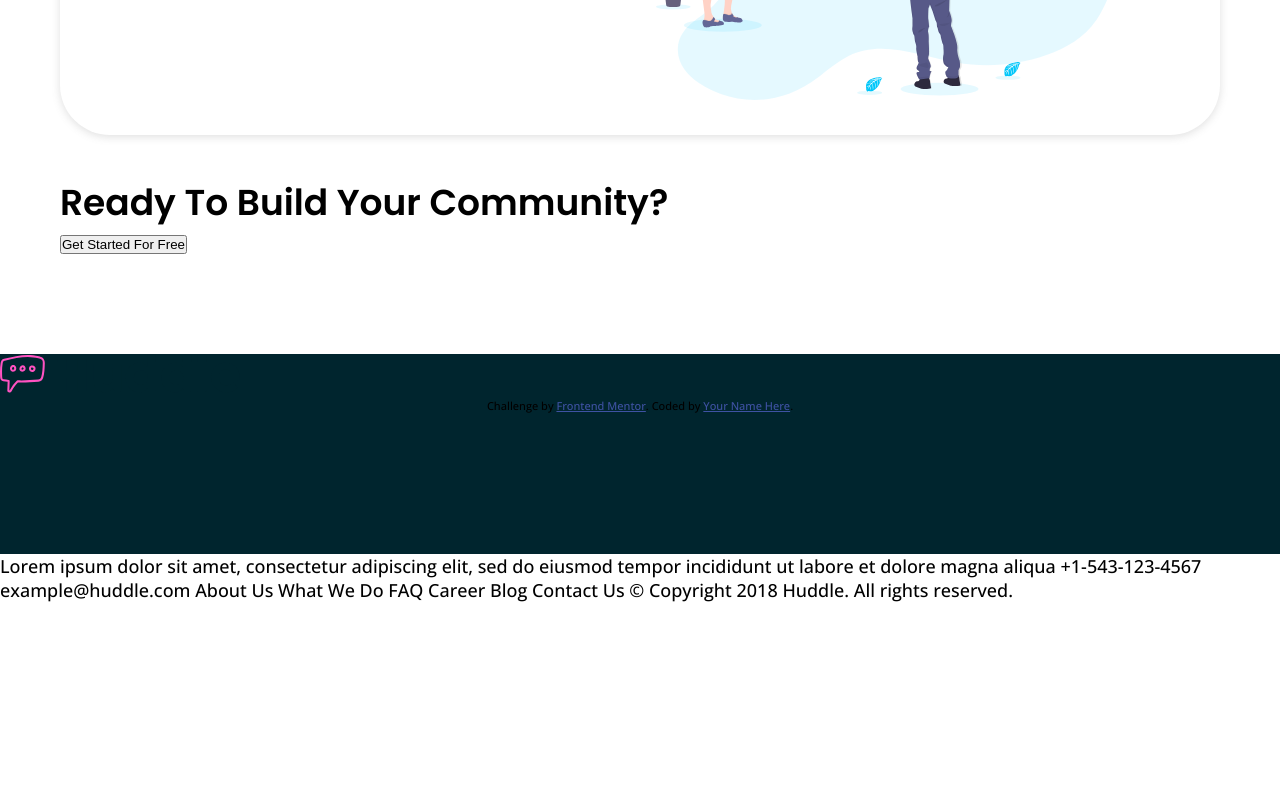
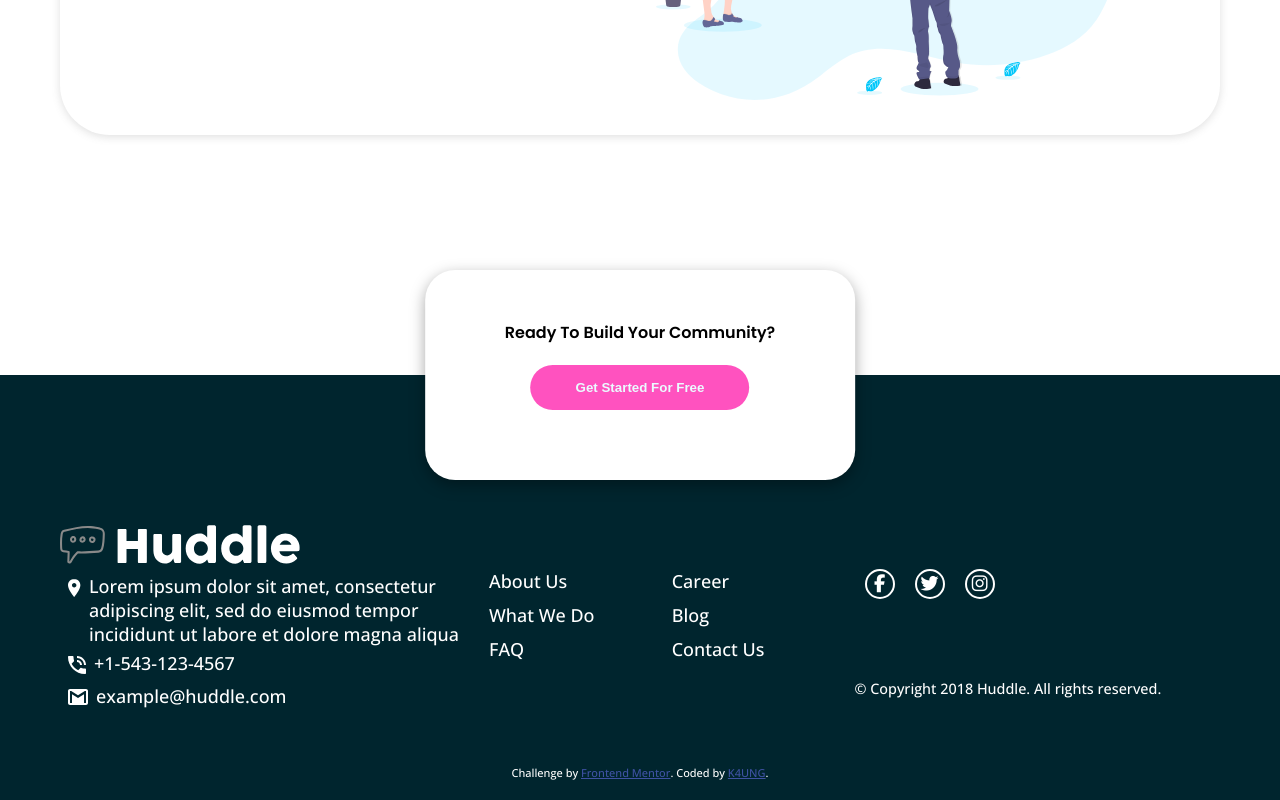
Before and after one commit to K4UNG/K4UNG.github.io, a plain HTML site: page index.html in a window 1280 px wide. Shown: the part 2192-2992 px from the top of the page. Before the commit the page ends 2794 px from the top, so only its background shows below. Drawn offline with nearby package versions, Linux system fonts and the light colour scheme.

Commit message:
add footer and mobile responsive

```diff
--- a/index.html
+++ b/index.html
@@ -11,6 +11,8 @@
   <link rel="preconnect" href="https://fonts.googleapis.com">
   <link rel="preconnect" href="https://fonts.gstatic.com" crossorigin>
   <link href="https://fonts.googleapis.com/css2?family=Open+Sans:wght@500&family=Poppins:wght@600&display=swap" rel="stylesheet">
+
+  <script src="https://kit.fontawesome.com/c116d6343c.js" crossorigin="anonymous"></script>
 
   <link rel="stylesheet" href="styles.css">
 </head>
@@ -63,41 +65,58 @@
     </div>
 
     <div class="float-card">
-      <h1>Ready To Build Your Community?</h1>
+      <h2>Ready To Build Your Community?</h2>
       <a href="#"><button>Get Started For Free</button></a>
     </div>
   </div>
 
+  <footer>
+    <div class="footer-logo"><img src="images/logo.svg" alt="logo"></div>
+    <ul class="footer-content">
+      <li class="footer-col1">
+        <ul>
+          <li>
+            <img src="images/icon-location.svg" alt="location icon">
+            <p>Lorem ipsum dolor sit amet, consectetur adipiscing elit, sed do eiusmod tempor incididunt ut labore et dolore magna aliqua</p>
+          </li>
+          <li>
+            <img src="images/icon-phone.svg" alt="phone icon">
+            <p>+1-543-123-4567</p>
+          </li>
+          <li>
+            <img src="images/icon-email.svg" alt="mail icon">
+            <p>example@huddle.com</p>
+          </li>
+        </ul>
+      </li>
+      <li class="footer-col2">
+        <ul>
+          <li><a href="#">About Us</a></li>
+          <li><a href="#">What We Do</a></li>
+          <li><a href="#">FAQ</a></li>
+        </ul>
+        <ul>
+          <li><a href="#">Career</a></li>
+          <li><a href="#">Blog</a></li>
+          <li><a href="#">Contact Us</a></li>
+        </ul>
+      </li>
+      <li class="footer-col3">
+        <ul>
+          <li><a href="#"><i class="fa-brands fa-facebook-f"></i></a></li>
+          <li><a href="#"><i class="fa-brands fa-twitter"></i></a></li>
+          <li><a href="#"><i class="fa-brands fa-instagram"></i></a></li>
+        </ul>
+        <p>&copy; Copyright 2018 Huddle. All rights reserved.</p>
+      </li>
+    </ul>
+    <p class="attribution">
+      Challenge by <a href="https://www.frontendmentor.io?ref=challenge" target="_blank">Frontend Mentor</a>.
+      Coded by <a href="https://github.com/K4UNG">K4UNG</a>.
+    </p>
+  </footer>
 
 
 
-
-  <footer>
-    <img src="images/logo.svg" alt="logo">
-    <ul class="footer-content">
-
-    </ul>
-    <p class="attribution">
-      Challenge by <a href="https://www.frontendmentor.io?ref=challenge" target="_blank">Frontend Mentor</a>.
-      Coded by <a href="#">Your Name Here</a>.
-    </p>
-  </footer>
-
-  Lorem ipsum dolor sit amet, consectetur adipiscing elit, sed do eiusmod tempor
-  incididunt ut labore et dolore magna aliqua
-
-  +1-543-123-4567
-  example@huddle.com
-
-  About Us
-  What We Do
-  FAQ
-
-  Career
-  Blog
-  Contact Us
-
-  &copy; Copyright 2018 Huddle. All rights reserved.
-
 </body>
 </html>
--- a/styles.css
+++ b/styles.css
@@ -1,4 +1,4 @@
-.attribution { font-size: 11px; text-align: center; }
+.attribution { font-size: 11px; text-align: center; color: white; margin-top: 50px;}
 .attribution a { color: hsl(228, 45%, 44%); }
 
 *,
@@ -87,7 +87,8 @@ body h3 {
     max-width: 700px;
 }
 
-.hero-text a button {
+.hero-text a button,
+.float-card a button {
     background-color: var(--primary);
     outline-style: none;
     border: none;
@@ -99,12 +100,14 @@ body h3 {
     transition: background-color .3s ease;
 }
 
-.hero-text a button:hover {
+.hero-text a button:hover,
+.float-card a button:hover {
     background-color: hsla(322, 100%, 66%, 0.7);
 }
 
 .cards {
-    padding: 150px 60px 100px;
+    padding: 150px 60px 200px;
+    position: relative;
 }
 
 .card {
@@ -134,12 +137,132 @@ body h3 {
     height: auto;
 }
 
-footer {
-    background-color: var(--dark);
-    height: 200px;
+.float-card {
+    height: 150px;
+    position: absolute;
+    background: white;
+    border-radius: 30px;
+    box-shadow: rgba(0, 0, 0, 0.35) 0px 5px 15px;
+    text-align: center;
+    padding: 30px 80px;
+    bottom: 0;
+    right: 50%;
+    transform: translate(50%, 50%);
 }
 
-@media (max-width: 1100px) {
+.float-card h2 {
+    width: max-content;
+    font-size: medium;
+    margin: 20px 0;
+}
+
+footer {
+    padding: 150px 60px 20px;
+    background-color: var(--dark);
+}
+
+.footer-logo img {
+    filter: invert(100%) sepia(100%) saturate(0%) hue-rotate(294deg) brightness(105%) contrast(106%);
+}
+
+.footer-content {
+    display: grid;
+    grid-template-columns: 1fr 1fr 1fr;
+    list-style: none;
+}
+
+.footer-col1 {
+    list-style: none;
+    color: white;
+    width: max-content;
+}
+
+.footer-col1 li {
+    display: flex;
+    align-items: flex-start;
+    margin: 5px 0;
+}
+
+.footer-col1 p {
+    display: inline-block;
+    max-width: 400px;
+}
+
+.footer-col1 li img {
+    margin: 5px 8px;
+}
+
+.footer-col2 {
+    display: grid;
+    grid-template-columns: 1fr 1fr;
+}
+
+.footer-col2 ul {
+    list-style: none;
+}
+
+.footer-col2 ul li a {
+    text-decoration: none;
+    color: white;
+}
+
+.footer-col2 ul li {
+    width: max-content;
+    margin-bottom: 10px;
+    transition: .3s;
+    position: relative;
+}
+
+.footer-col2 ul li::after {
+    content: '';
+    background-color: white;
+    width: 0;
+    height: 1px;
+    position: absolute;
+    bottom: 0;
+    right: 50%;
+    transform: translateX(50%);
+    transform-origin: center;
+    transition: 0.3s;
+}
+
+.footer-col2 ul li:hover::after{
+    width: 100%;
+}
+
+.footer-col3 ul {
+    list-style: none;
+    display: flex;
+}
+
+.footer-col3 ul li {
+    margin: 0 10px;
+}
+
+.footer-col3 ul li a {
+    display: inline-block;
+    border: 2px solid white;
+    border-radius: 50%;
+    text-align: center;
+    width: 26px;
+    height: 26px;
+    text-decoration: none;
+    color: white;
+}
+
+.footer-col3 ul li a:hover {
+    color: var(--primary);
+    border: 2px solid var(--primary);
+}
+
+.footer-col3 p {
+    color: white;
+    font-size: 80%;
+    margin-top: 80px;
+    text-align: left;
+}
+
+@media only screen and (max-width: 1100px) {
     .card,
     .hero-hero {
         grid-template-columns: 1fr;
@@ -161,7 +284,7 @@ footer {
     }
 
     .cards {
-        padding: 100px 40px 50px;
+        padding: 100px 40px 100px;
     }
 
     .card-content p {
@@ -179,9 +302,54 @@ footer {
     .card-content {
         order: 1;
     }
+
+    .float-card {
+        padding: 15px 20px;
+    }
+
+    .float-card a button {
+        padding: 10px 15px;
+    }
+
+    .footer-col2 {
+        grid-template-columns: 1fr;
+    }
 }
 
-@media (max-width: 650px) {
+@media only screen and (max-width: 900px) {
+
+    footer {
+        padding: 150px 30px 20px;
+    }
+
+    .footer-col3 ul {
+        width: max-content;
+        margin: auto;
+    }
+
+    .footer-col3 p {
+        margin-top: 20px;
+        text-align: center;
+    }
+
+    .footer-content li {
+        margin: 10px 0;
+    }
+
+    .footer-content {
+        grid-template-columns: 1fr;
+    }
+
+    .footer-col1 p {
+        width: 300px;
+    }
+}
+
+@media only screen and (max-width: 650px) {
+    .hero {
+        background-image: linear-gradient(hsla(209, 62%, 67%, 0.25), hsla(209, 62%, 67%, 0.25)), url(images/bg-hero-mobile.svg);
+    }
+
     .head img,
     .head a {
         width: 100px;
@@ -197,7 +365,7 @@ footer {
     }
 
     .cards {
-        padding: 100px 20px 50px;
+        padding: 100px 20px 100px;
     }
 
     .hero {
@@ -215,4 +383,8 @@ footer {
     .card {
         font-size: 80%;
     }
+
+    .float-card a button {
+        padding: 5px 10px;
+    }
 }
```
